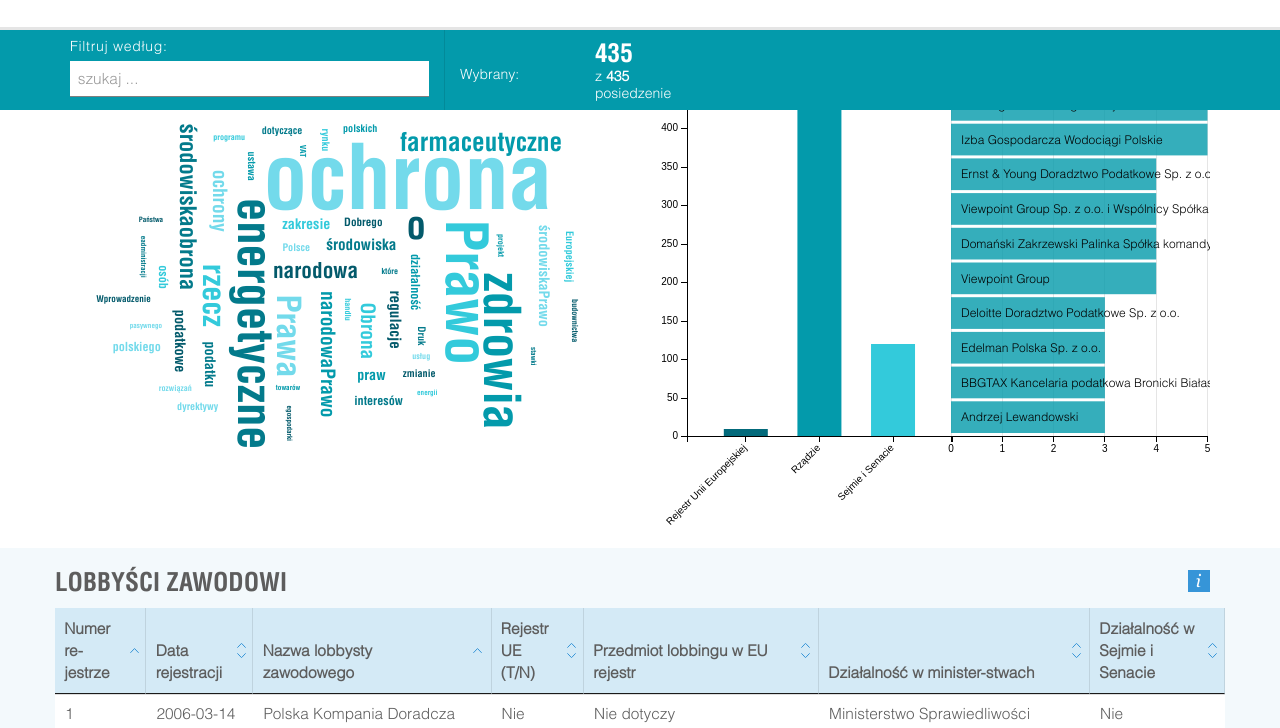
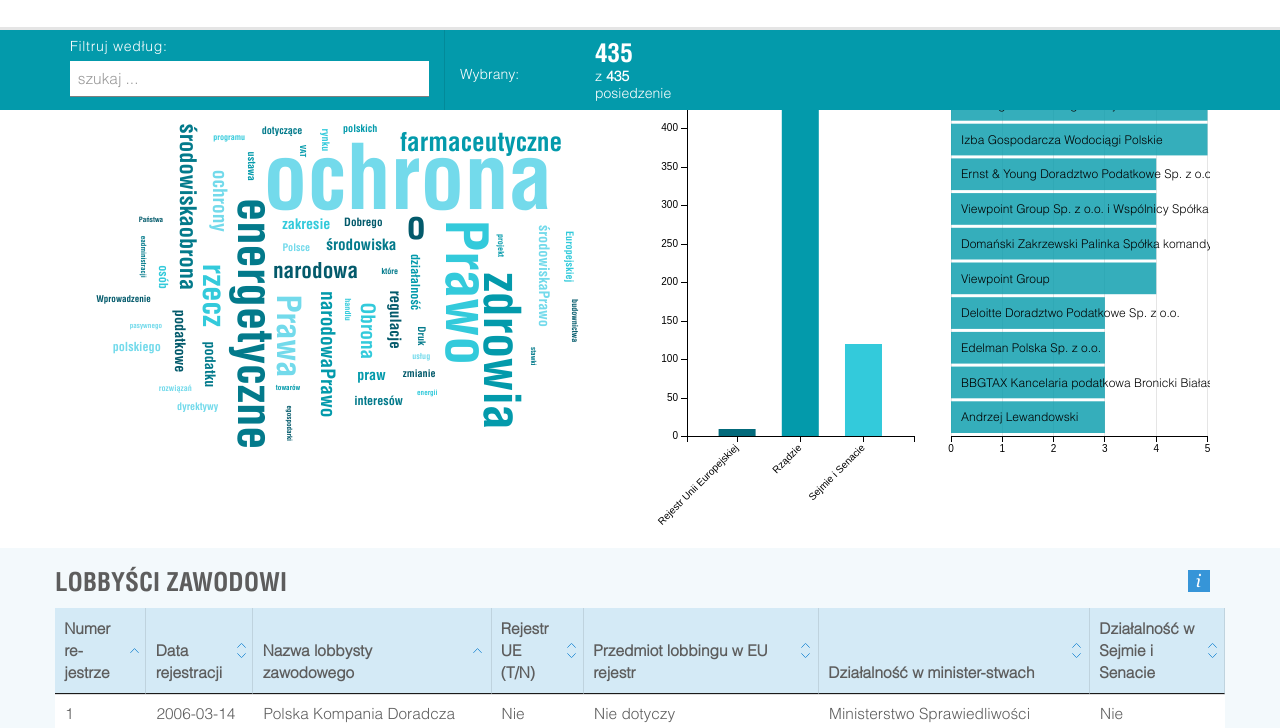
Before and after one commit to gchiara/iw-pol, a website: page lobbyists.html in a window 1280 px wide. Shown: the part 690-1418 px from the top of the page. Drawn offline with Linux system fonts and the light colour scheme.

```diff
--- a/lobbyists.html
+++ b/lobbyists.html
@@ -168,7 +168,7 @@
 								<p class="desc">Sprawdź, ilu lobbystów zawodowych jest aktywnych na terenie ministerstw, Sejmu i Senatu oraz w instytucjach Unii Europejskiej.</p>
 							</div>
 							<!-- <div class="types piechart"></div> -->
-							<div class="euRegisterParliament"></div>
+							<div class="euRegisterParliament" style="width:100%;"></div>
 							<div class="label"></div>
 							<br class="clear" />
 						</div>
```
